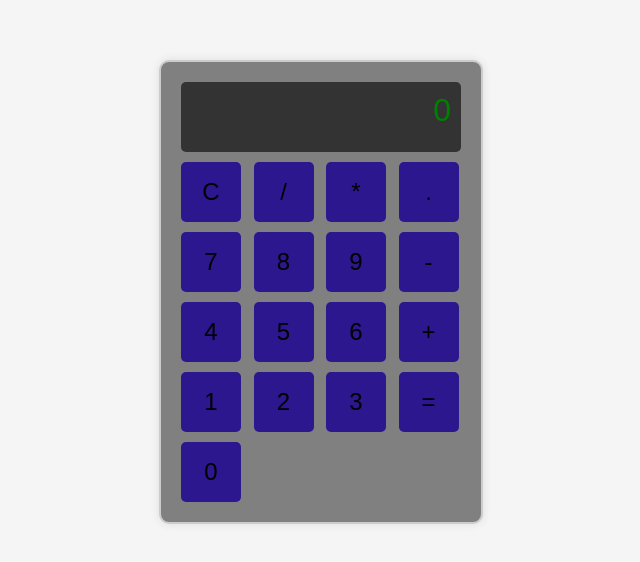
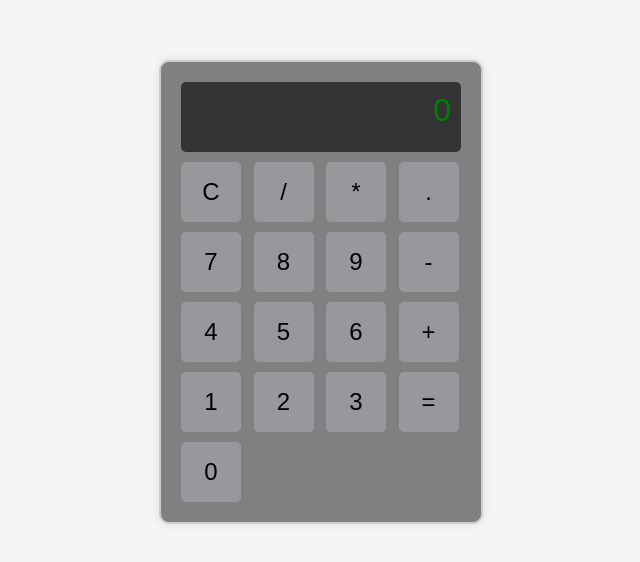
Before and after one commit to Severah/Calculator-app, a plain HTML site: page index.html in a window 1280 px wide. Shown: the part 108-670 px from the top of the page, without its empty margins (319-959 px from the left). Drawn offline with Linux system fonts and the light colour scheme.

Commit message:
Update styles.css

```diff
--- a/styles.css
+++ b/styles.css
@@ -37,7 +37,7 @@ body {
 .button {
     width: 60px;
     height: 60px;
-    background-color: #2d178f;
+    background-color: #98979b;
     border: none;
     border-radius: 5px;
     font-size: 1.5em;
```
